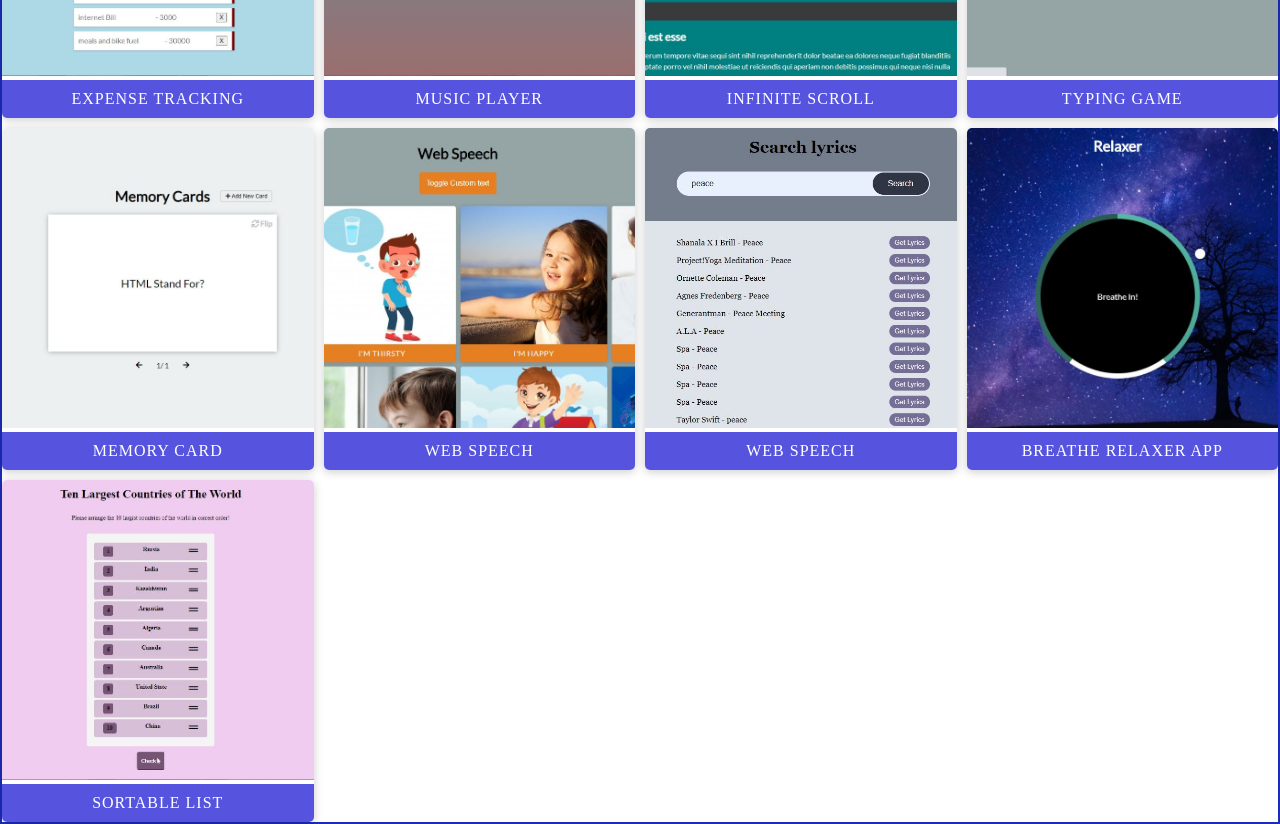
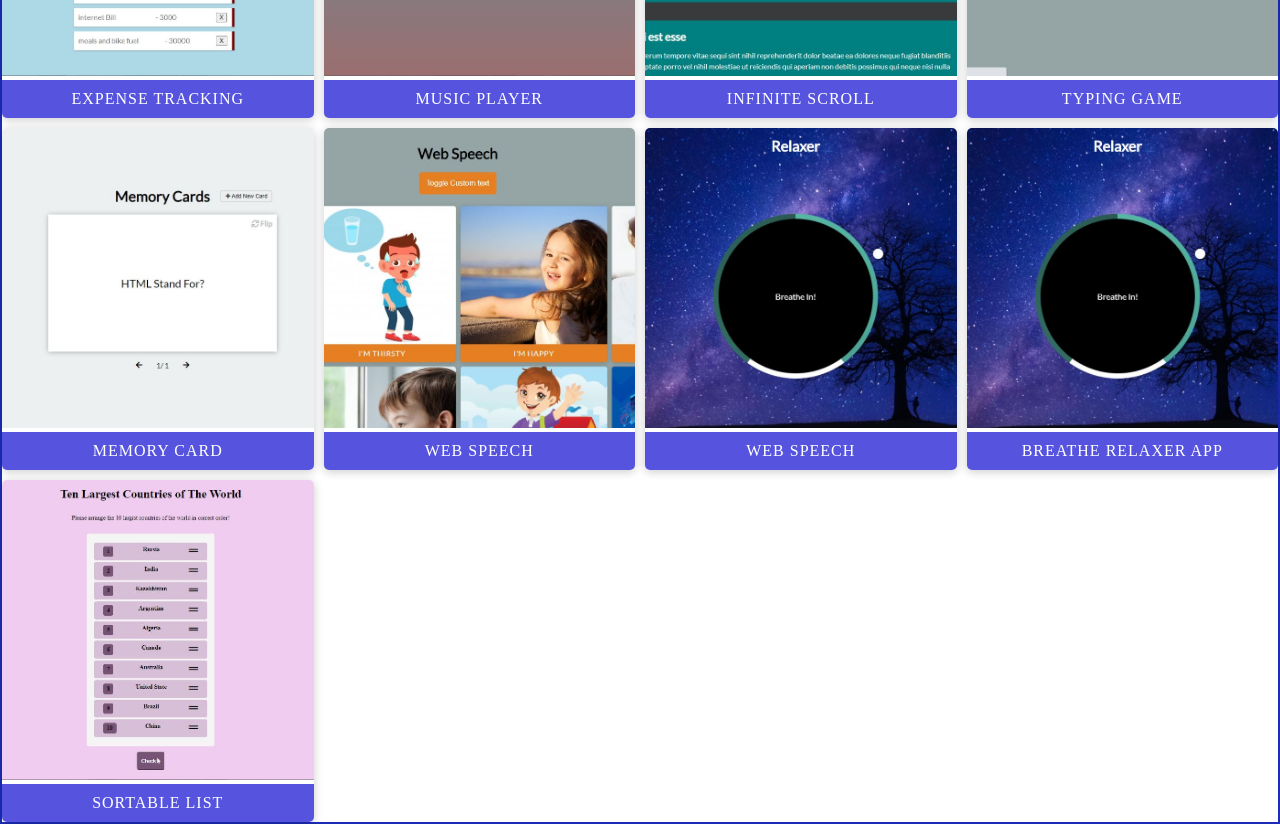
Before and after one commit to AjabGul/ajab-javascriptprojects, a plain HTML site: page index.html in a window 1280 px wide. Shown: the part 1780-2604 px from the top of the page. Drawn offline with Linux system fonts and the light colour scheme.

Commit message:
Update index.html

```diff
--- a/index.html
+++ b/index.html
@@ -98,7 +98,7 @@
             <p class="imageInfo">Web Speech</p>
         </div>
         <div class="box">
-            <a href="P_15/index.html"><img src="image/P-15.JPG" alt="Web Speech"></a>
+            <a href="P_15/index.html"><img src="image/P-16.JPG" alt="Web Speech"></a>
             <p class="imageInfo">Web Speech</p>
         </div>
         <div class="box">
```
